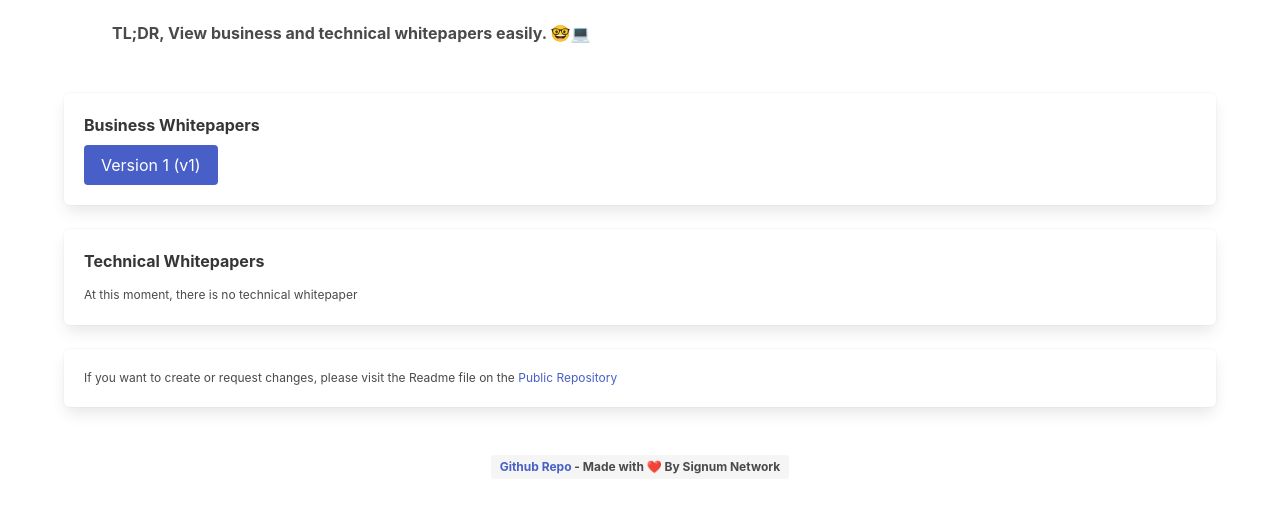
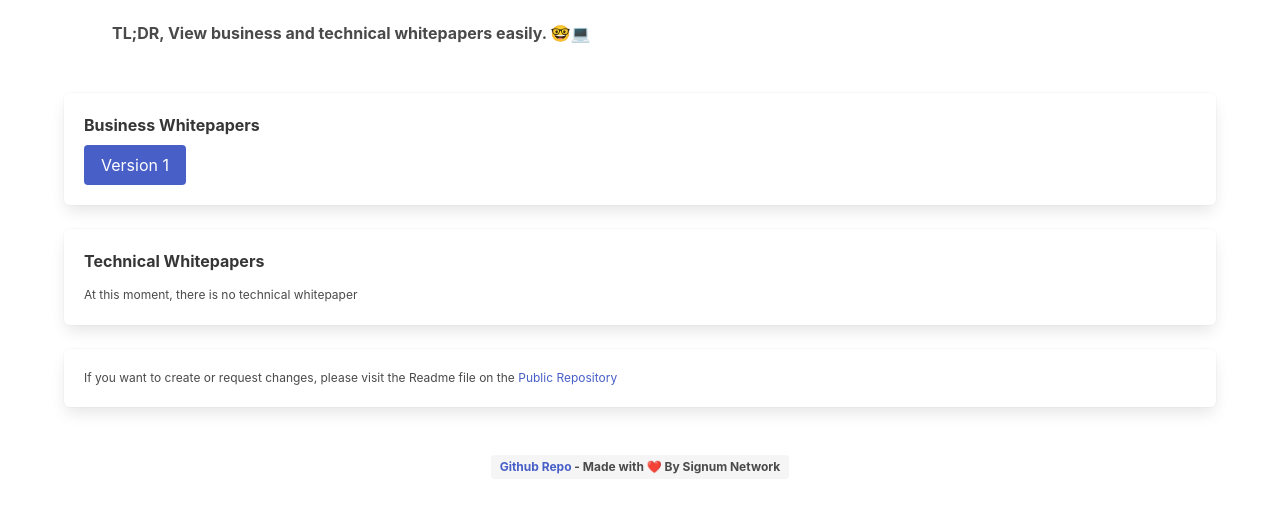
Before and after one commit to signum-network/whitepaper, a plain HTML site: page index.html in a window 1280 px wide. Shown: the part 116-628 px from the top of the page. Drawn offline with nearby package versions, Linux system fonts and the light colour scheme.

Commit message:
Update index.html

```diff
--- a/index.html
+++ b/index.html
@@ -27,7 +27,7 @@
           class="button is-link"
           target="_blank"
           href="/whitepaper/business/v1.pdf"
-          >Version 1 (v1)</a
+          >Version 1</a
         >
       </div>
 
```
